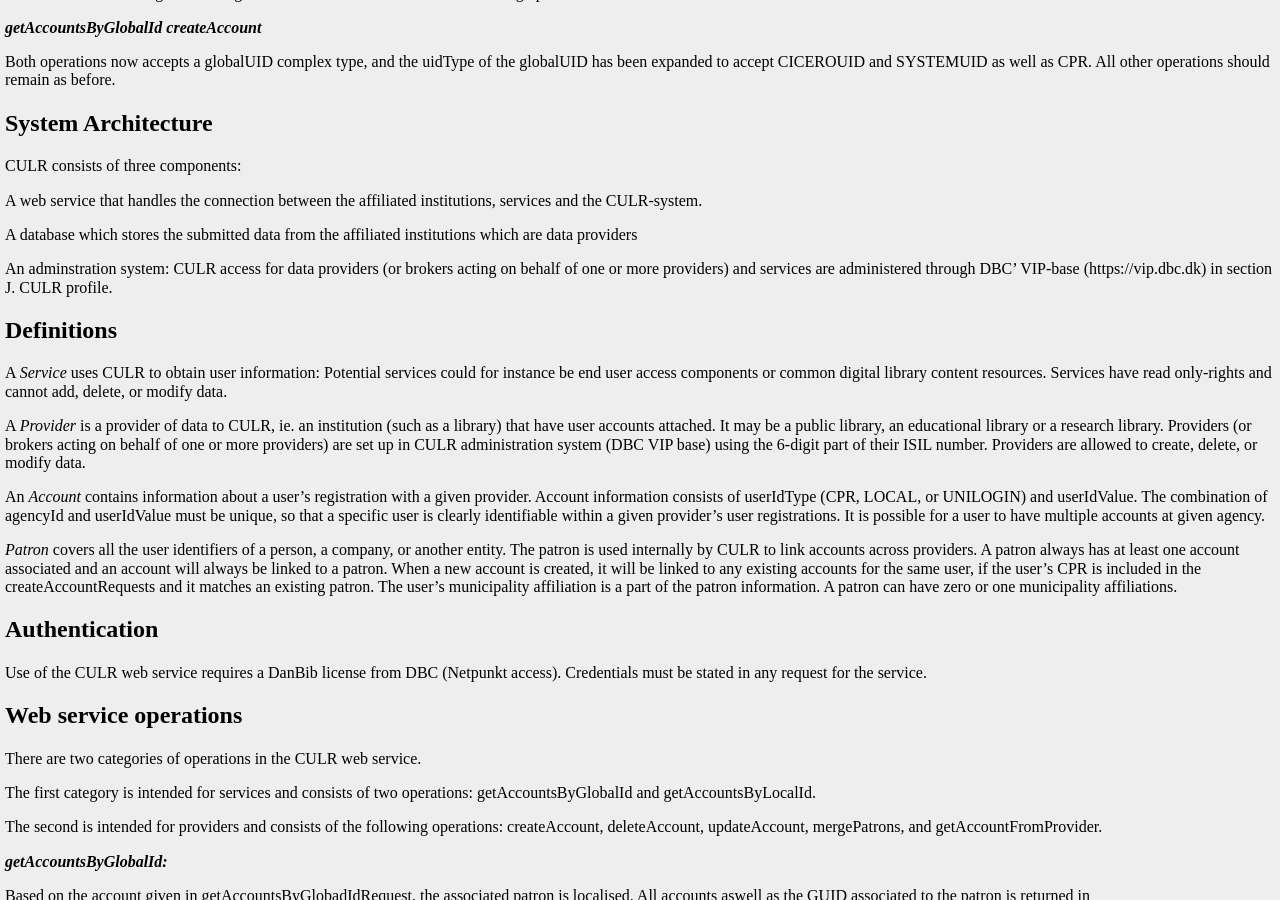
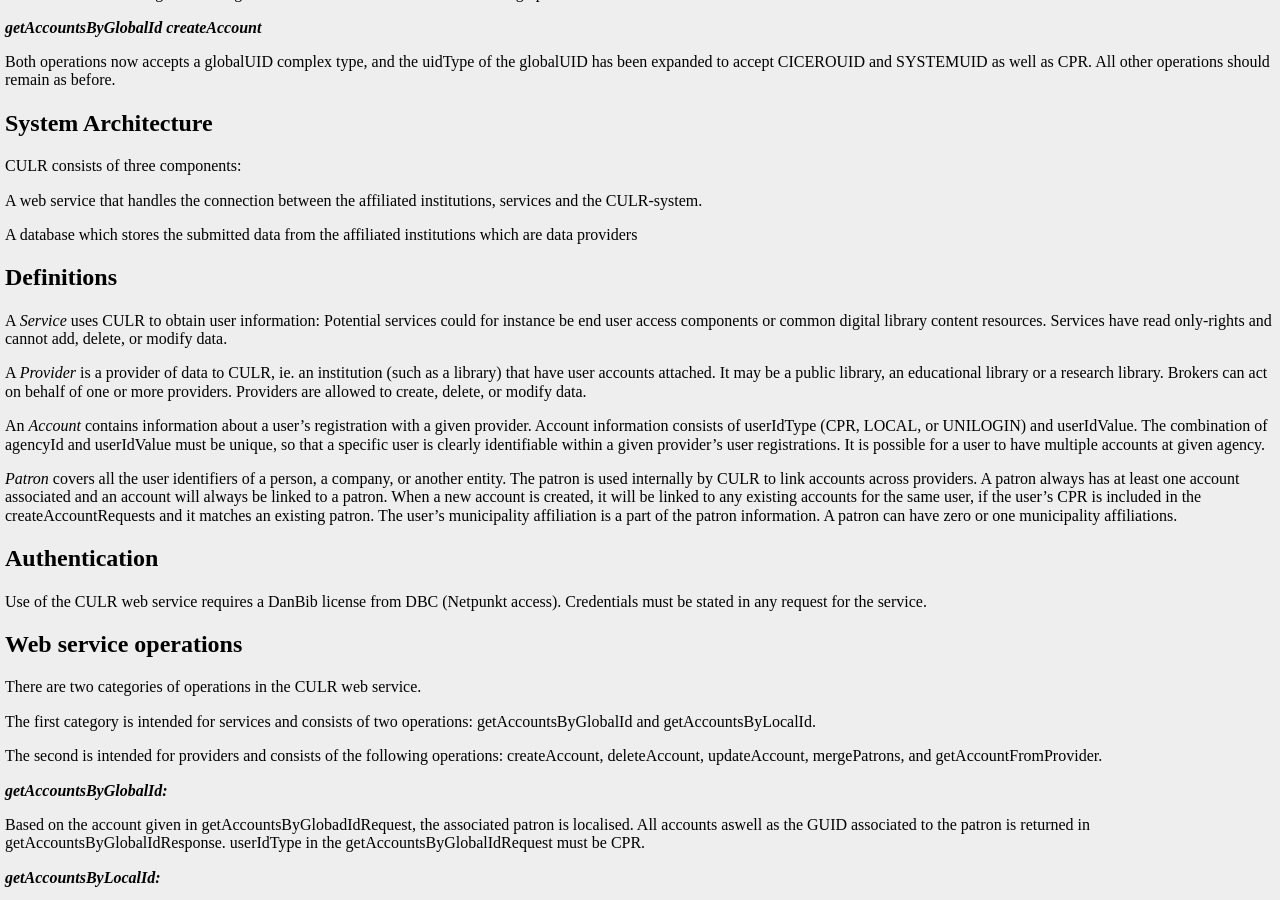
Before and after one commit to DBCDK/dbcdk.github.io, a Jekyll site: the page built from Culrservice.md, in a window 1280 px wide and 900 px high, scrolled down 670 px. Built offline with Jekyll 4.4.1, drawn with Linux system fonts in a browser that asks for light colours; nearby versions of some CDN libraries; our own code applies the rules of GitHub Pages for plain Markdown files.

Commit message:
Removed vip references from culr (providers cannot be maintained through vip-gui any more)

```diff
--- a/Culrservice.md
+++ b/Culrservice.md
@@ -43,10 +43,6 @@ A web service that handles the connection between the affiliated institutions, s
 
 A database which stores the submitted data from the affiliated institutions which are data providers
 
-An adminstration system: CULR access for data providers (or brokers acting
-on behalf of one or more providers) and services are administered through
-DBC’ VIP-base (https://vip.dbc.dk) in section J. CULR profile.
-
 ## Definitions
 A *Service* uses CULR to obtain user information: Potential services could
 for instance be end user access components or common digital library
@@ -55,10 +51,8 @@ delete, or modify data.
 
 A *Provider* is a provider of data to CULR, ie. an institution (such as a
 library) that have user accounts attached. It may be a public library, an
-educational library or a research library. Providers (or brokers acting on
-behalf of one or more providers) are set up in CULR administration system
-(DBC VIP base) using the 6-digit part of their ISIL number. Providers are
-allowed to create, delete, or modify data.
+educational library or a research library. Brokers can act on behalf of one
+or more providers. Providers are allowed to create, delete, or modify data.
 
 An *Account* contains information about a user's registration with a given
 provider. Account information consists of userIdType (CPR, LOCAL, or
```
